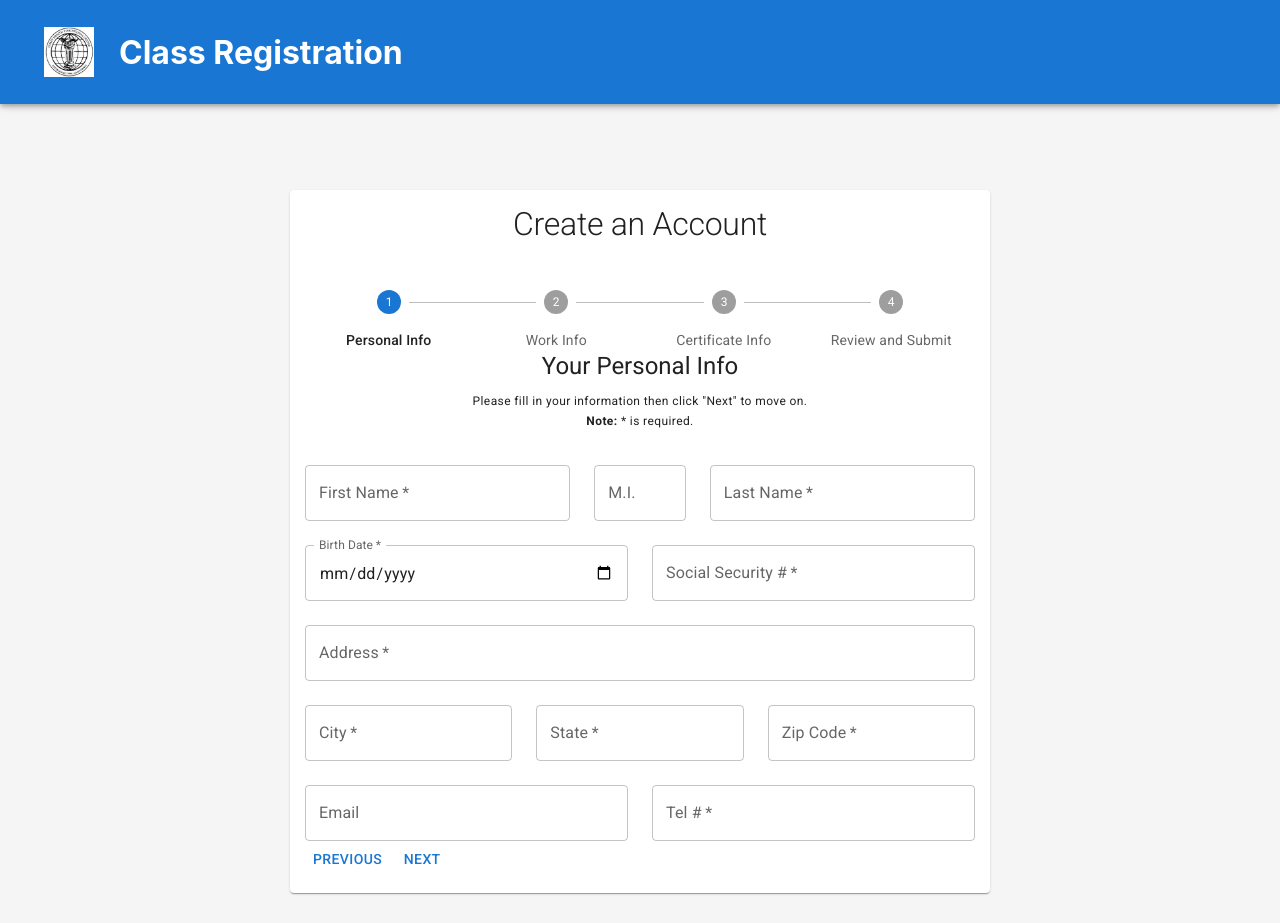
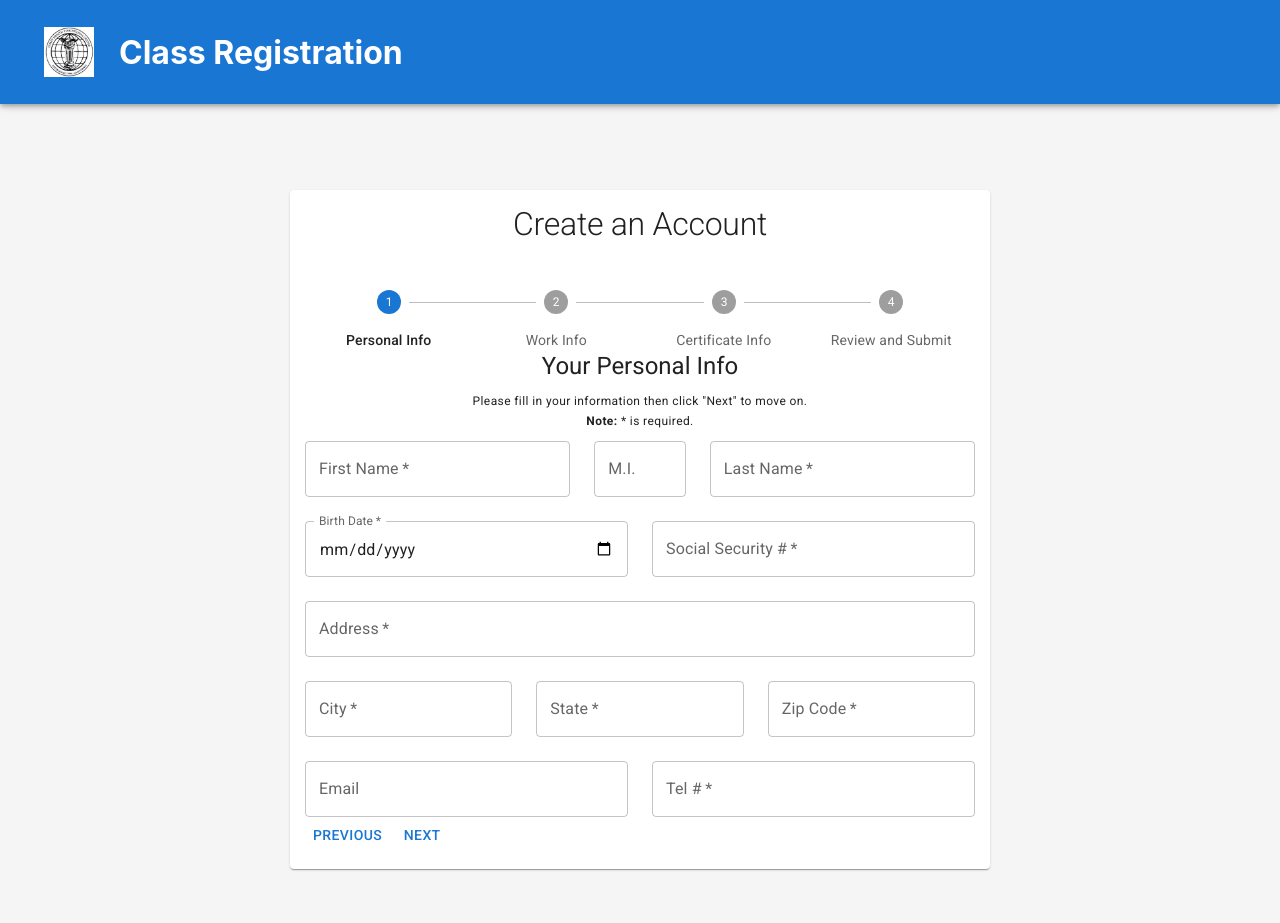
Before and after one commit to luciousmc/ceu-chha, a React (Vite) app: page /register in a window 1280 px wide. After the commit the page ends 899 px from the top, so only its background shows below. Built offline with nearby package versions, Linux system fonts and the light colour scheme; no server answers.

Commit message:
fix: move FormHeader component outside of the form
The FormHeader component was causing extra space to be added since it was inside the form. It has been removed.

```diff
--- a/src/components/RegistrationStepper/PersonalInfoForm/PersonalInfoForm.tsx
+++ b/src/components/RegistrationStepper/PersonalInfoForm/PersonalInfoForm.tsx
@@ -27,10 +27,10 @@ function PersonalInfoForm({ formValues, setValues }: Props) {
 
   return (
     <PersonalInfoFormContainer>
+      <FormHeader title='Your Personal Info' />
+
       <form>
         <Grid container spacing={3}>
-          <FormHeader title='Your Personal Info' />
-
           <Grid item xs={12} sm={5}>
             <TextField
               required
```
